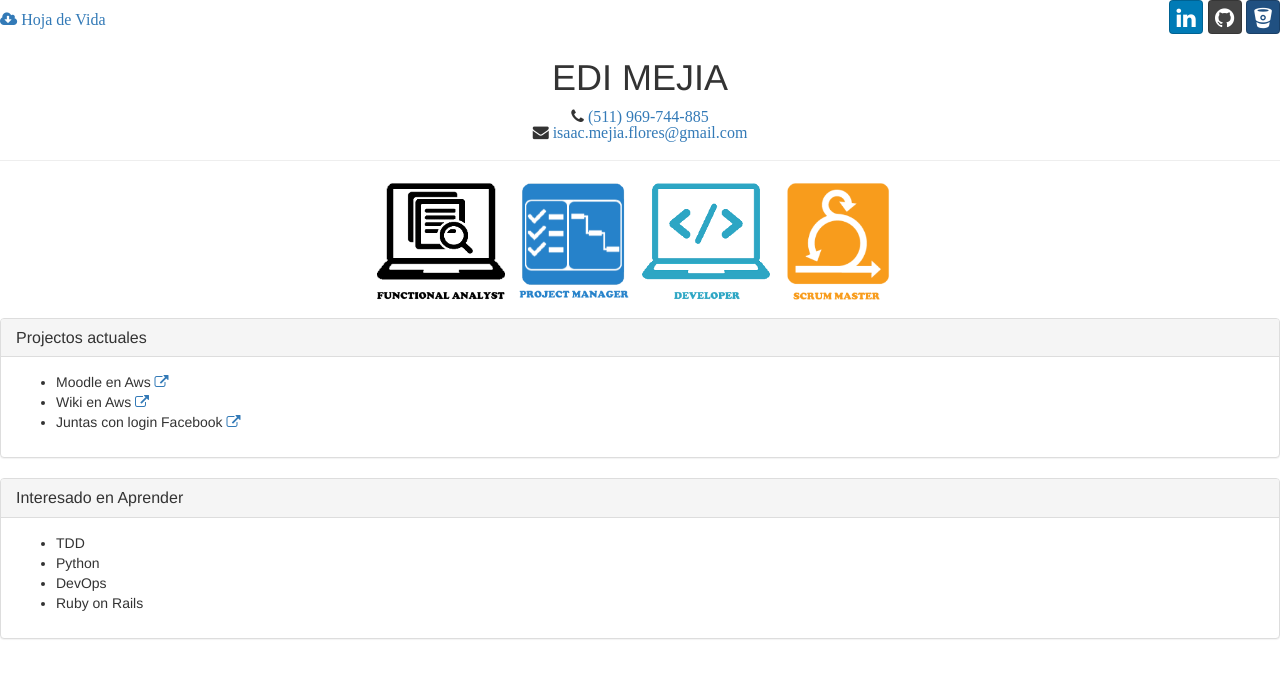
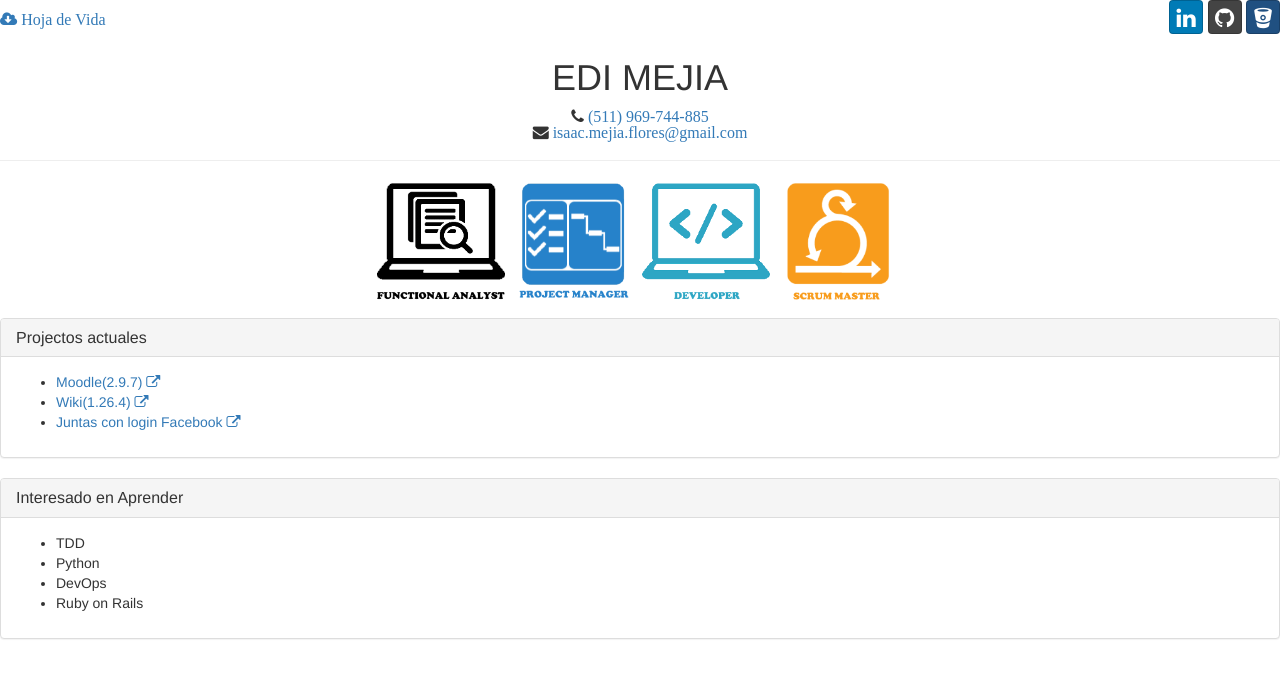
Before and after one commit to edisaac/edisaac.github.io, a website: page index.html in a window 1280 px wide. Drawn offline with nearby package versions, Linux system fonts and the light colour scheme.

Commit message:
fix(links):cambio en los target

```diff
--- a/index.html
+++ b/index.html
@@ -51,9 +51,9 @@
 			</div>
 			<div class="panel-body">
 				 <ul >
-				<li>Moodle en Aws <a href=http://ec2-52-67-106-111.sa-east-1.compute.amazonaws.com/moodle/  target=onself><i class="fa fa-external-link"></i> </a></li>
-				<li>Wiki en Aws <a href=http://ec2-52-67-106-111.sa-east-1.compute.amazonaws.com/wiki/  target=onself> <i class="fa fa-external-link"></i> </a></li>
-				<li>Juntas con login Facebook <a href=http://ec2-52-67-106-111.sa-east-1.compute.amazonaws.com:8080/quy_web/  target=onself> <i class="fa fa-external-link"></i> </a></li>
+				<li><a href=http://ec2-52-67-106-111.sa-east-1.compute.amazonaws.com/moodle/  target=w_moodle>Moodle(2.9.7) <i class="fa fa-external-link"></i> </a></li>
+				<li><a href=http://ec2-52-67-106-111.sa-east-1.compute.amazonaws.com/wiki/  target=w_wiki>Wiki(1.26.4) <i class="fa fa-external-link"></i> </a></li>
+				<li><a href=http://ec2-52-67-106-111.sa-east-1.compute.amazonaws.com:8080/quy_web/  target=w_grupo>Juntas con login Facebook <i class="fa fa-external-link"></i> </a></li>
 				</ul>
 			</div>
 		</div>
```
